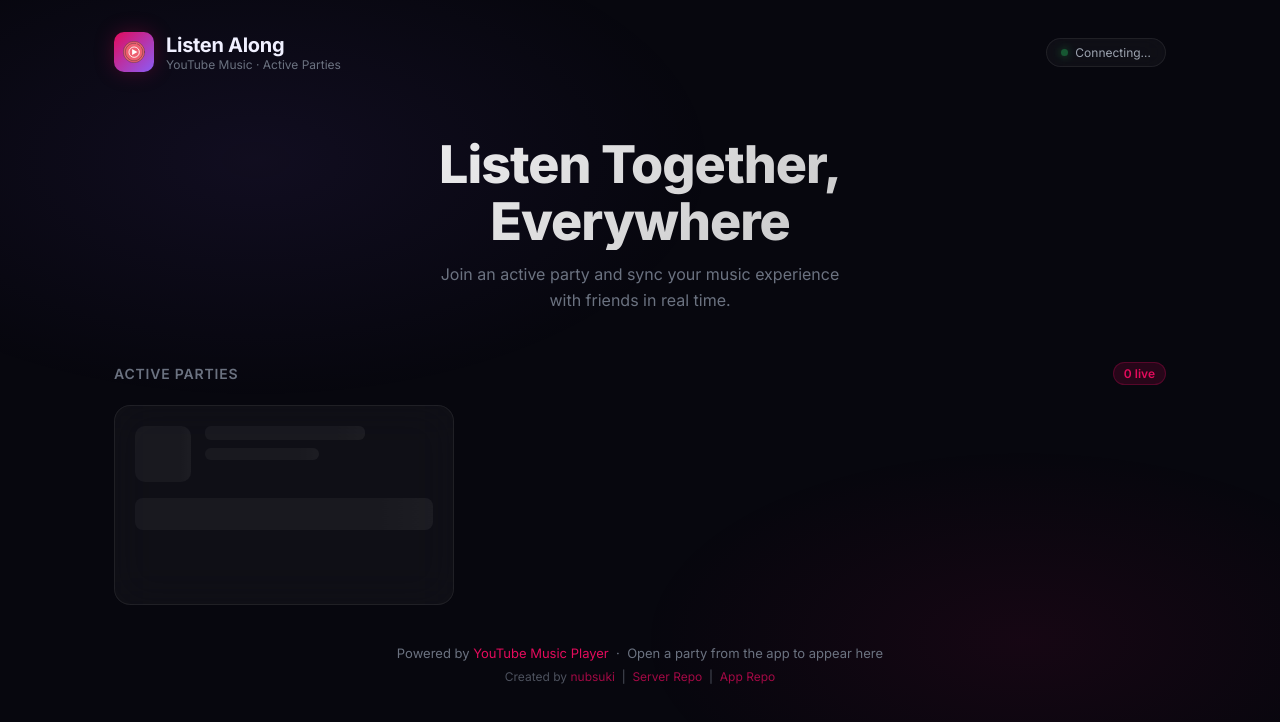
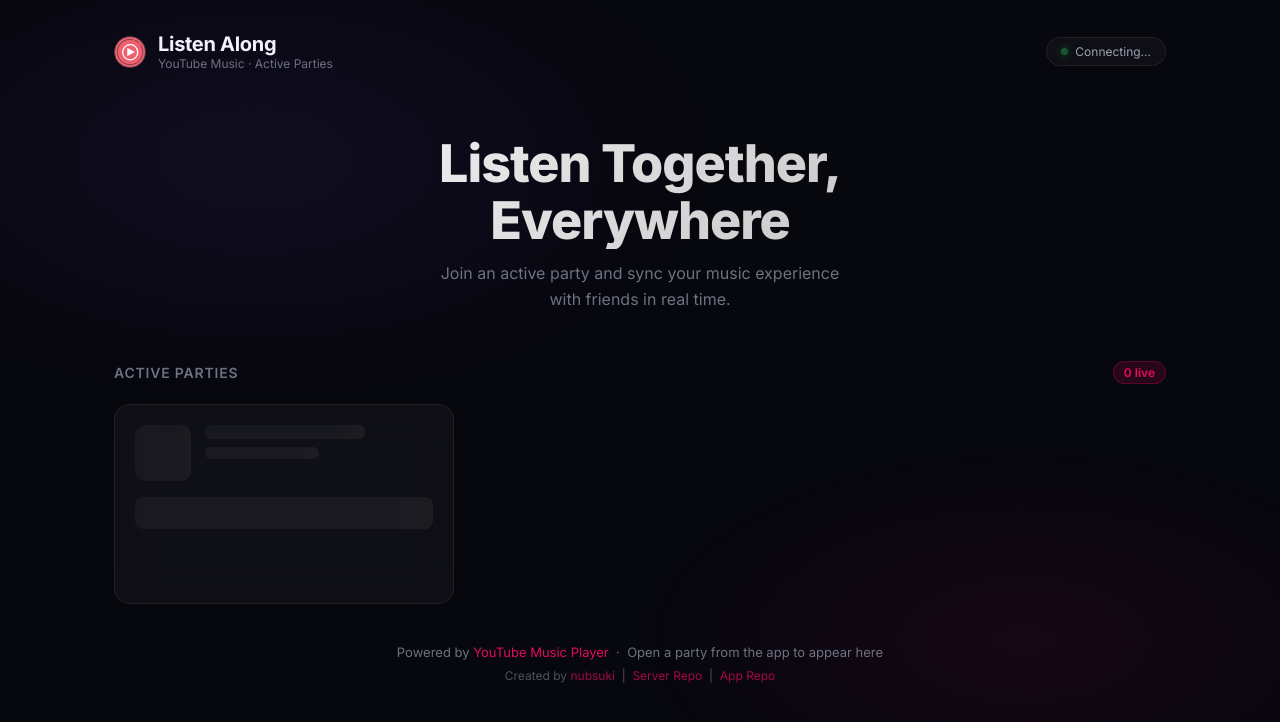
Before and after one commit to nubsuki/yt-music-sync-server, a website: page public/index.html in a window 1280 px wide. Drawn offline with nearby package versions, Linux system fonts and the light colour scheme.

Commit message:
Updated Icon

```diff
--- a/public/index.css
+++ b/public/index.css
@@ -66,16 +66,16 @@
 }
 
 .brand-icon {
-  width: 40px;
-  height: 40px;
-  background: linear-gradient(135deg, var(--accent), var(--accent2));
-  border-radius: 10px;
+  width: 32px;
+  height: 32px;
   display: flex;
   align-items: center;
   justify-content: center;
   flex-shrink: 0;
-  box-shadow: 0 0 20px var(--accent-glow);
-  color: #fff;
+}
+.brand-icon svg {
+  width: 100%;
+  height: 100%;
 }
 
 .brand-name {
--- a/public/index.html
+++ b/public/index.html
@@ -6,6 +6,8 @@
   <meta name="viewport" content="width=device-width, initial-scale=1.0" />
   <title>Listen Along</title>
   <meta name="description" content="Join a Listen Along party and listen to YouTube Music in sync with your friends." />
+  <link rel="icon" type="image/svg+xml" href="/icon.svg" />
+  <link rel="icon" type="image/x-icon" href="/favicon.ico" />
   <link rel="preconnect" href="https://fonts.googleapis.com" />
   <link href="https://fonts.googleapis.com/css2?family=Inter:wght@300;400;500;600;700;800&display=swap"
     rel="stylesheet" />
```
Also changed, not shown: public/party.html (+2 -0 lines), public/favicon.ico (added), public/icon.svg (added).
